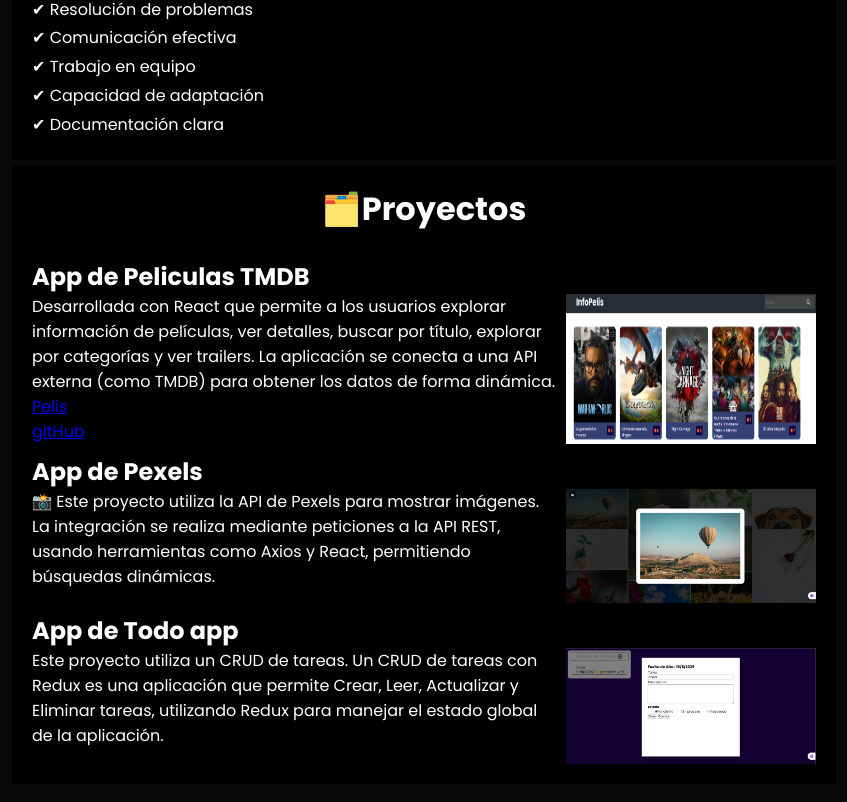
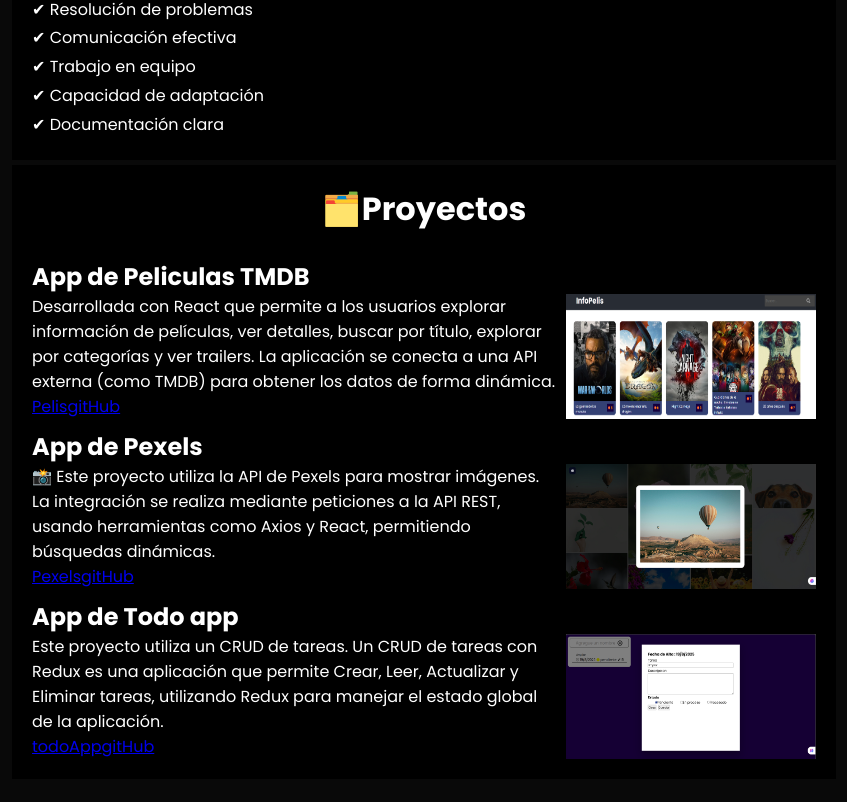
Before and after one commit to Richardpaz/portafolioRichardpaz, a React (Vite) app: page / in a window 1280 px wide. Shown: the part 965-1767 px from the top of the page, without its empty margins (216-1063 px from the left). Built offline with nearby package versions, Linux system fonts and the light colour scheme.

Commit message:
Update Projects.jsx

```diff
--- a/src/components/Projects.jsx
+++ b/src/components/Projects.jsx
@@ -19,8 +19,10 @@ export function Projects() {
             información de películas, ver detalles, buscar por título, explorar
             por categorías y ver trailers. La aplicación se conecta a una API
             externa (como TMDB) para obtener los datos de forma dinámica.
-          <a href="https://pelis-wheat.vercel.app/">Pelis</a>
-          <a href="https://github.com/Richardpaz/pelis.git">gitHub</a>
+            <div style={{display:"flex",flexDirection:"row"}}>
+              <a href="https://pelis-wheat.vercel.app/">Pelis</a>
+              <a href="https://github.com/Richardpaz/pelis.git">gitHub</a>
+            </div>
           </p>
           <img src={imagen} alt="" />
         </div>
@@ -32,6 +34,10 @@ export function Projects() {
             📸 Este proyecto utiliza la API de Pexels para mostrar imágenes. La
             integración se realiza mediante peticiones a la API REST, usando
             herramientas como Axios y React, permitiendo búsquedas dinámicas.
+          <div style={{display:"flex",flexDirection:"row"}}>
+              <a href="https://pexels-gamma.vercel.app/" target="_blank">Pexels</a>
+              <a href="https://github.com/Richardpaz/pexels.git" target="_blank">gitHub</a>
+            </div>
           </p>
           <img src={pexels} alt="" />
         </div>
@@ -44,6 +50,11 @@ export function Projects() {
             es una aplicación que permite Crear, Leer, Actualizar y Eliminar
             tareas, utilizando Redux para manejar el estado global de la
             aplicación.
+            <div style={{display:"flex",flexDirection:"row"}}>
+              <a href="https://todo-app-vercerl.vercel.app/">todoApp</a>
+              <a href=" https://github.com/Richardpaz/todoApp.git">gitHub</a>
+            </div>
+
           </p>
           <img src={todo} alt="" />
         </div>
```
